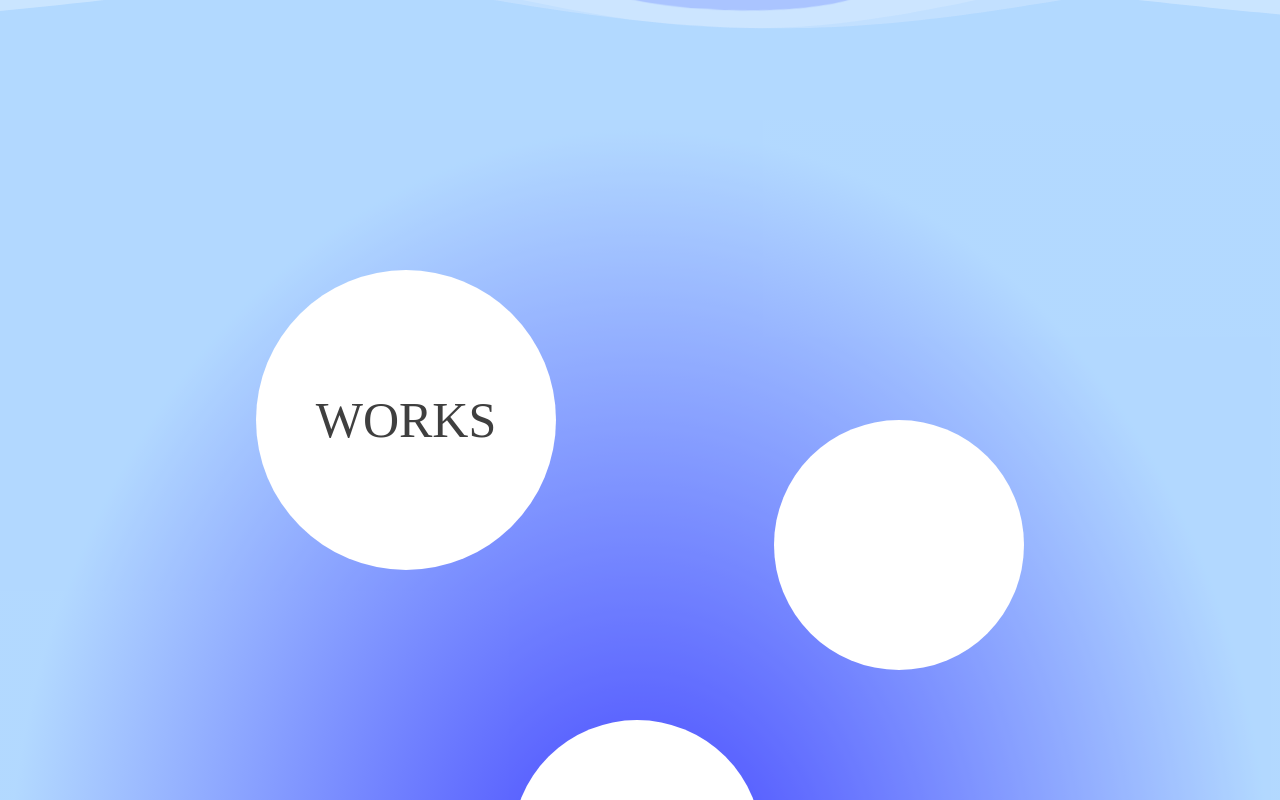
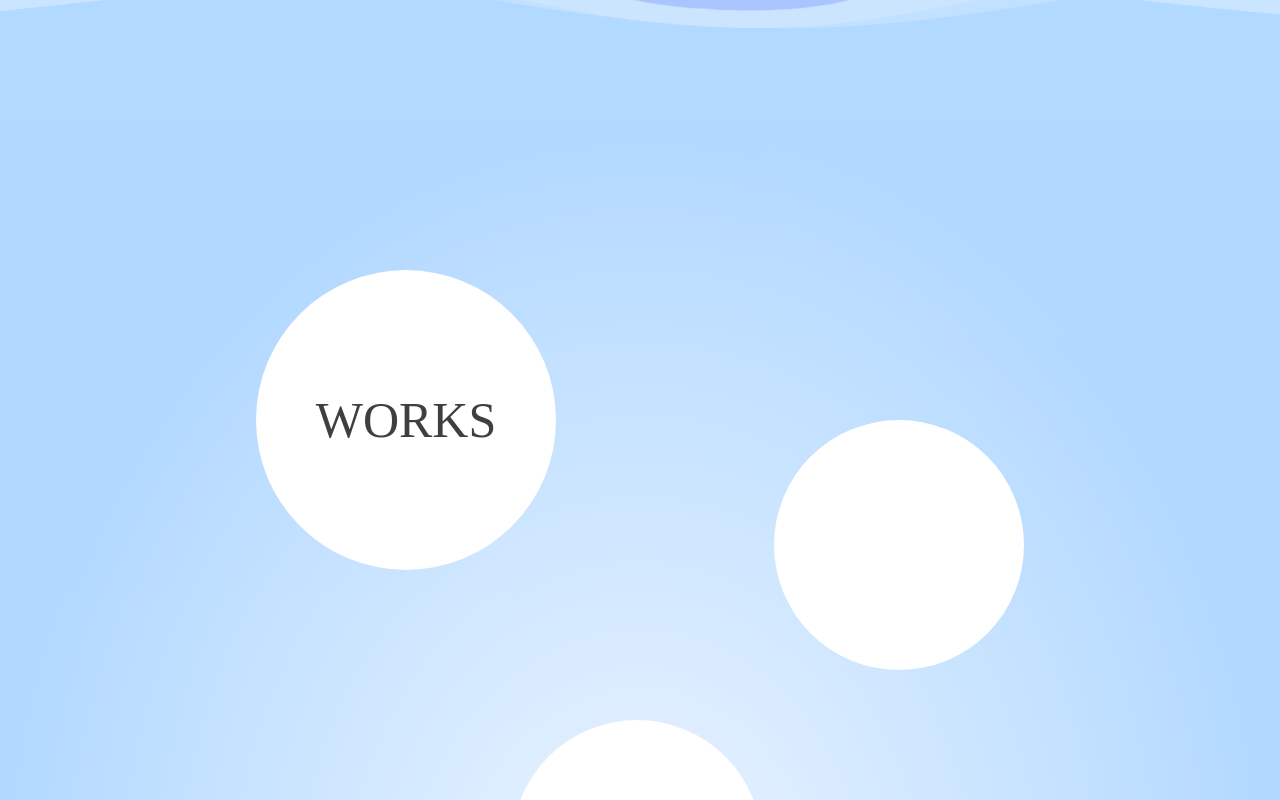
Before and after one commit to darse73/portfolio, a Vue app: page / in a window 1280 px wide. Shown: the part 680-1480 px from the top of the page. Built offline with nearby package versions, Linux system fonts and the light colour scheme.

Commit message:
いったん保存

```diff
--- a/src/components/Main.vue
+++ b/src/components/Main.vue
@@ -17,7 +17,7 @@ export default defineComponent({});
 <style lang="sass" scoped>
 $base-color: #99CCFF
 .main
-  background: radial-gradient(blue, $base-color 70%)
+  background: radial-gradient(lighten($base-color, 15%) 0%, $base-color 70%)
   height: 200vh
   opacity: 0.75
   position: relative
```
